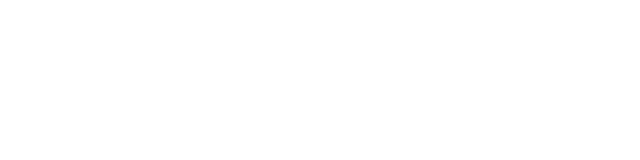
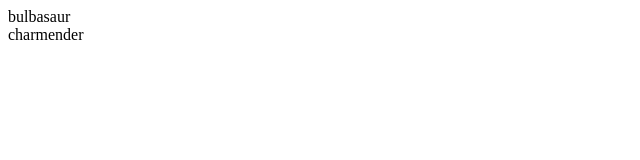
Before and after one commit to serhatcigerci/react-pokemon, a React (Create React App) app in the folder pokemon/: page / in a window 1280 px wide. Shown: the top 160 px of the page, without its empty margins (0-640 px from the left). Built offline with nearby package versions, Linux system fonts and the light colour scheme.

Commit message:
Static list map pokemon list

```diff
--- a/pokemon/src/App.js
+++ b/pokemon/src/App.js
@@ -1,8 +1,10 @@
-import React from 'react'
+import React, { useState } from 'react'
+import PokemonList from './PokemonList';
 
 function App() {
+  const [pokemon, setPokemon] = useState(["bulbasaur", "charmender"])
   return (
-    null
+    <PokemonList pokemon={pokemon}/>
   );
 }
 
--- /dev/null
+++ b/pokemon/src/PokemonList.js
@@ -0,0 +1,11 @@
+import React from 'react'
+
+export default function PokemonList({ pokemon }) {
+  return (
+    <div>
+        {pokemon.map(p => (
+            <div key={p}> {p} </div>
+        ))}
+    </div>
+  )
+}
```
Also changed, not shown: pokemon/src/Pagination.js (added, +7 -0 lines).
